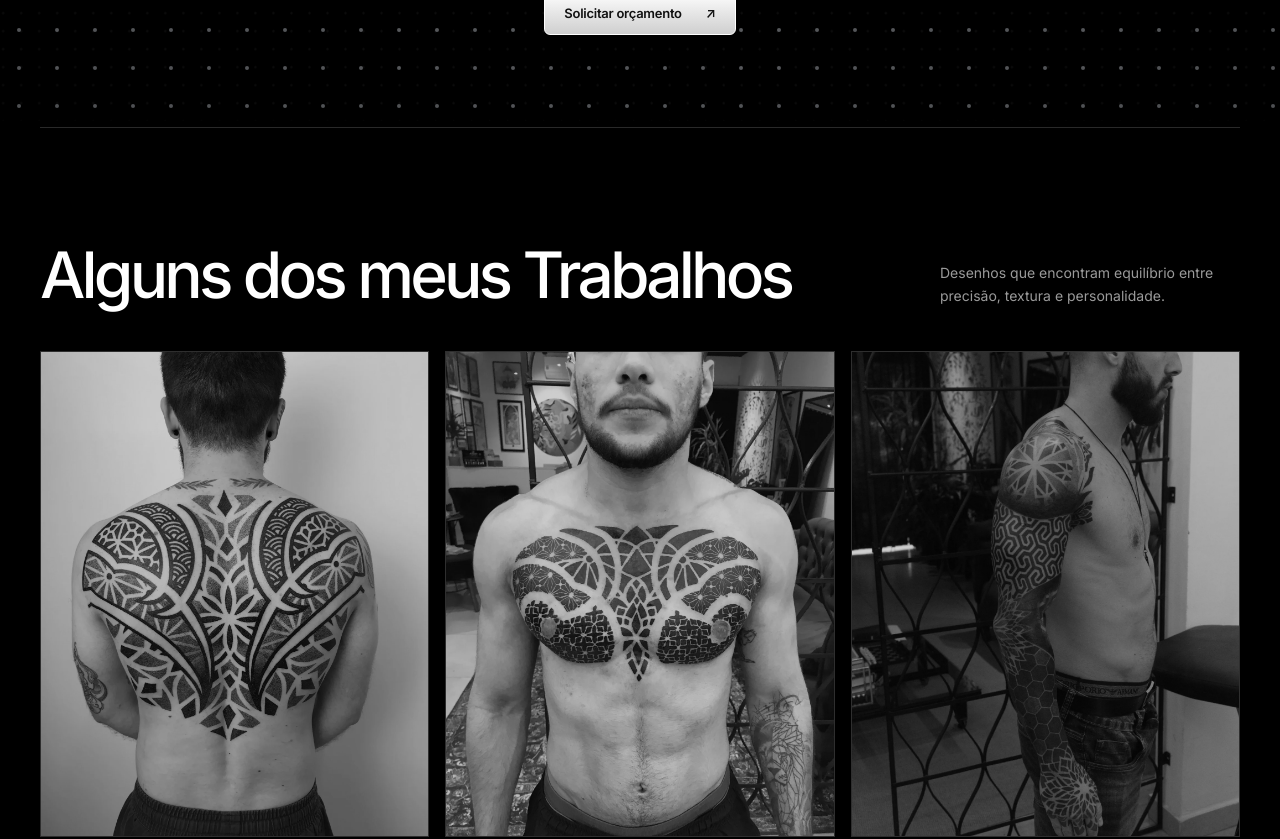
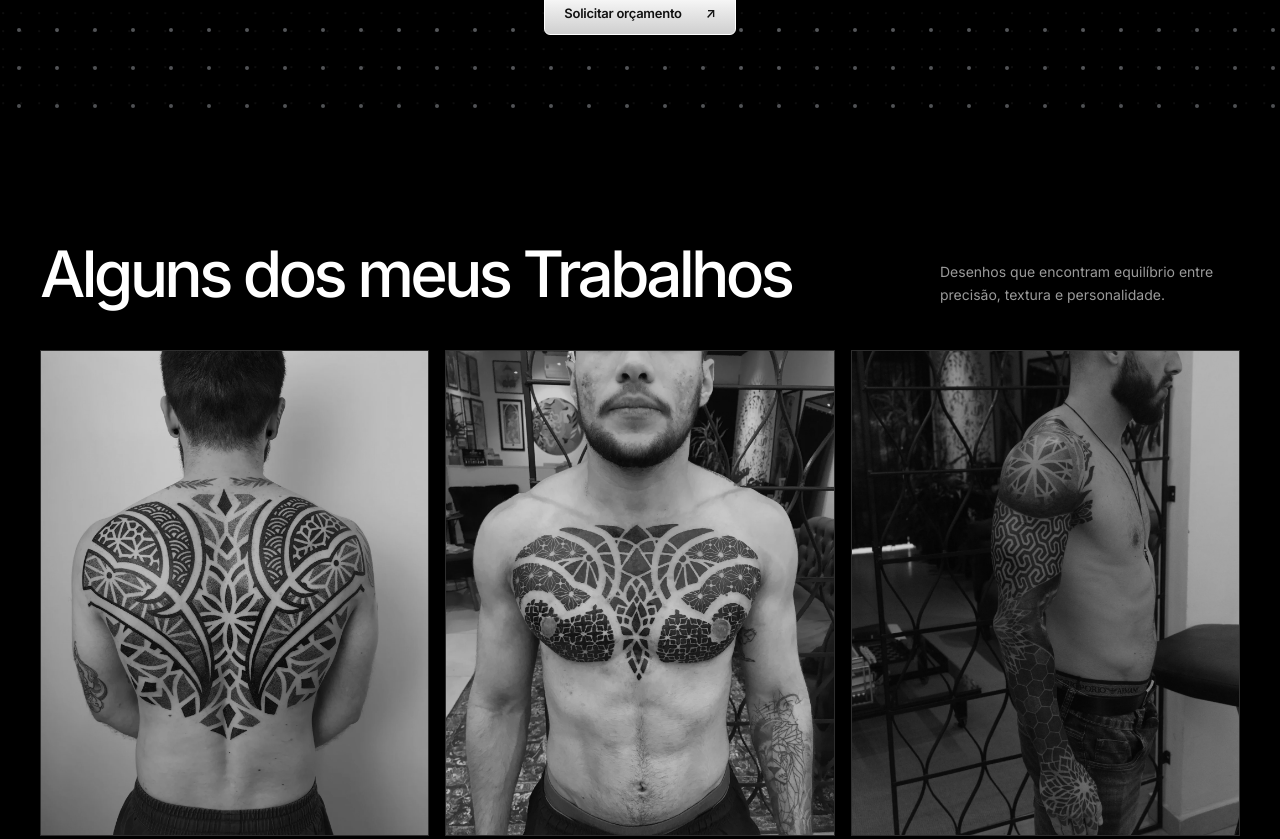
Before and after one commit to rodrigopinheiroink/rodrigo-pinheiro-ink, a React (Vite) app: page / in a window 1280 px wide. Shown: the part 673-1512 px from the top of the page. Built offline with nearby package versions, Linux system fonts and the light colour scheme; a web font is replaced by a local one.

Commit message:
style: remove divider above work gallery

```diff
--- a/src/App.css
+++ b/src/App.css
@@ -267,7 +267,6 @@ h1::first-line {
 
 .works-section {
   padding: 116px 0 132px;
-  border-top: 1px solid var(--line);
 }
 
 .section-heading {
```
